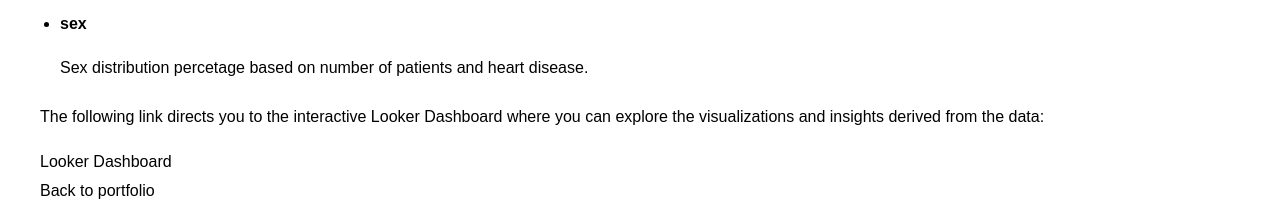
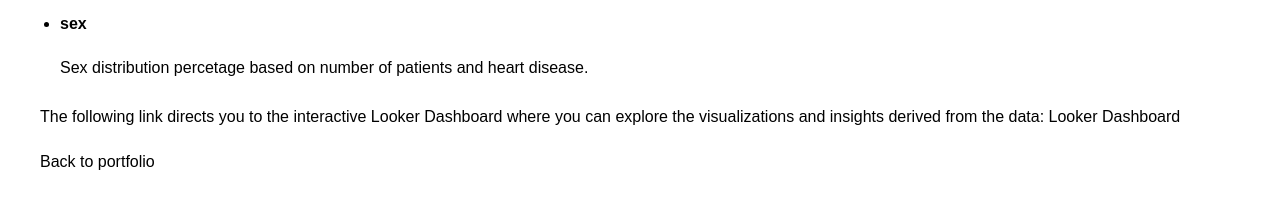
Before and after one commit to WahyuTomo14/portfolio_wahyu, a Jekyll site: the page built from projects/HeartDisease.html, in a window 1280 px wide. Shown: the part 2057-2260 px from the top of the page. Built offline with Jekyll 4.4.1, drawn with Linux system fonts in a browser that asks for light colours; a script that is not in the unit is left out; after the commit the page ends 2234 px from its top, so only the background shows below that.

Commit message:
fixing alignment

```diff
--- a/projects/HeartDisease.html
+++ b/projects/HeartDisease.html
@@ -67,7 +67,6 @@ In the interactive dashboard, I used several features including:
     <p>Sex distribution percetage based on number of patients and heart disease.</p>
 </ul>
 
-<p>The following link directs you to the interactive Looker Dashboard where you can explore the visualizations and insights derived from the data:</p>
-<a href="https://lookerstudio.google.com/reporting/6a013fb6-862e-4ba7-930d-90e161160fbd" target="_blank">Looker Dashboard</a><br>
+<p>The following link directs you to the interactive Looker Dashboard where you can explore the visualizations and insights derived from the data: <a href="https://lookerstudio.google.com/reporting/6a013fb6-862e-4ba7-930d-90e161160fbd" target="_blank">Looker Dashboard</a><br></p>
 
 <a href="{{ '/' | relative_url }}">Back to portfolio</a>
```
